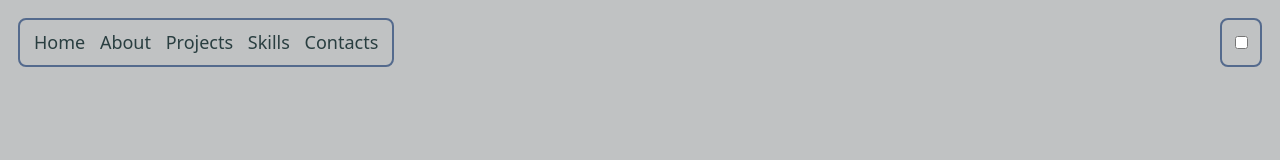
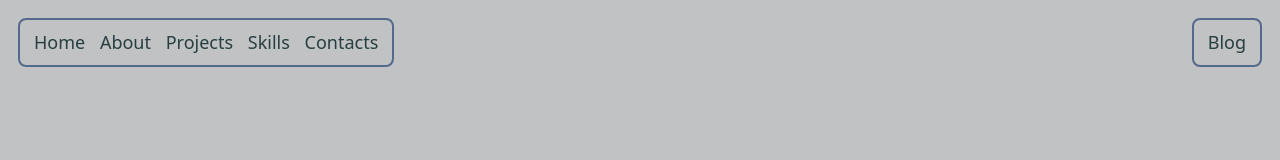
Before and after one commit to FuzionDragon/Tinkerers-Workshop-2, a website built with Vite: page index.html in a window 1280 px wide. Shown: the top 160 px of the page. Built offline with nearby package versions, Linux system fonts and the light colour scheme.

Commit message:
Some changes, button template for the future blog website

```diff
--- a/index.html
+++ b/index.html
@@ -15,9 +15,7 @@
       <a href="#contacts">Contacts</a>
     </div>
     <div id="rightnav">
-      <label for="">
-        <input type="checkbox" name="" value="">
-      </label>
+      <a href="">Blog</a>
     </div>
     <div id="home">
       <h1>David Lun</h1>
--- a/package.json
+++ b/package.json
@@ -14,7 +14,6 @@
   },
   "dependencies": {
     "dompurify": "^3.2.6",
-    "marked": "^15.0.12",
     "sass": "^1.89.0"
   }
 }
```
Also changed, not shown: 1 other file.
